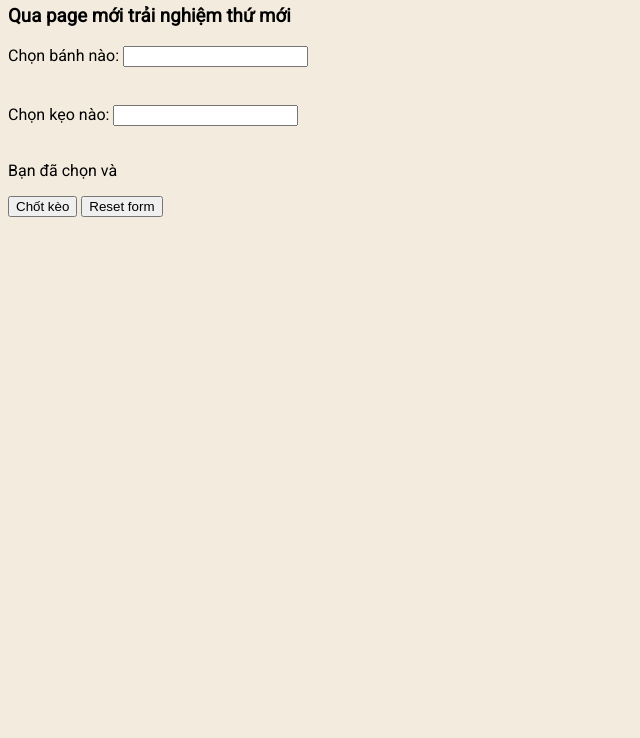
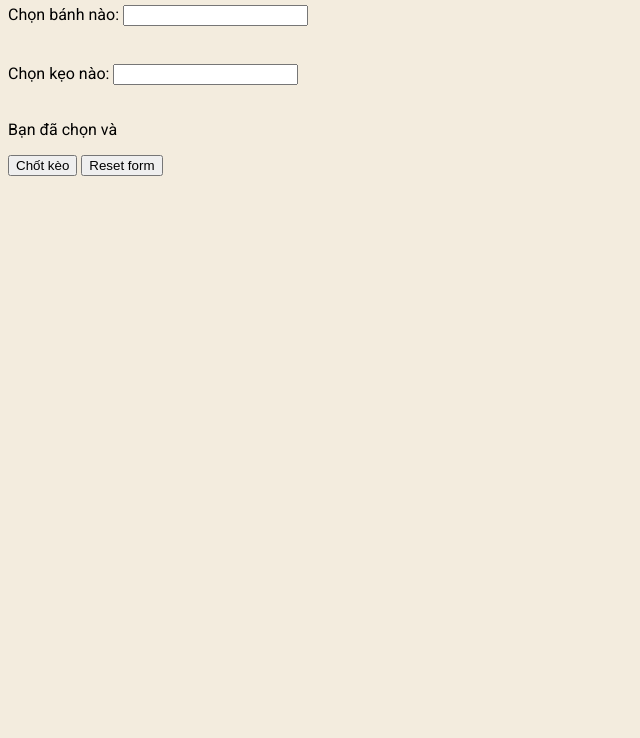
Before and after one commit to harrytran998/_origin-css-combinators, a plain HTML site: page index.html in a window 1280 px wide. Shown: the part 62-800 px from the top of the page, without its empty margins (0-640 px from the left). Drawn offline with Linux system fonts and the light colour scheme.

Commit message:
1 file modified

```diff
--- a/index.html
+++ b/index.html
@@ -19,8 +19,6 @@
   </head>
   <body>
     <h1>Xin chào bạn!</h1>
-
-    <h3>Qua page mới trải nghiệm thứ mới</h3>
 
     <form>
       <label for="cake">Chọn bánh nào:</label>
```
